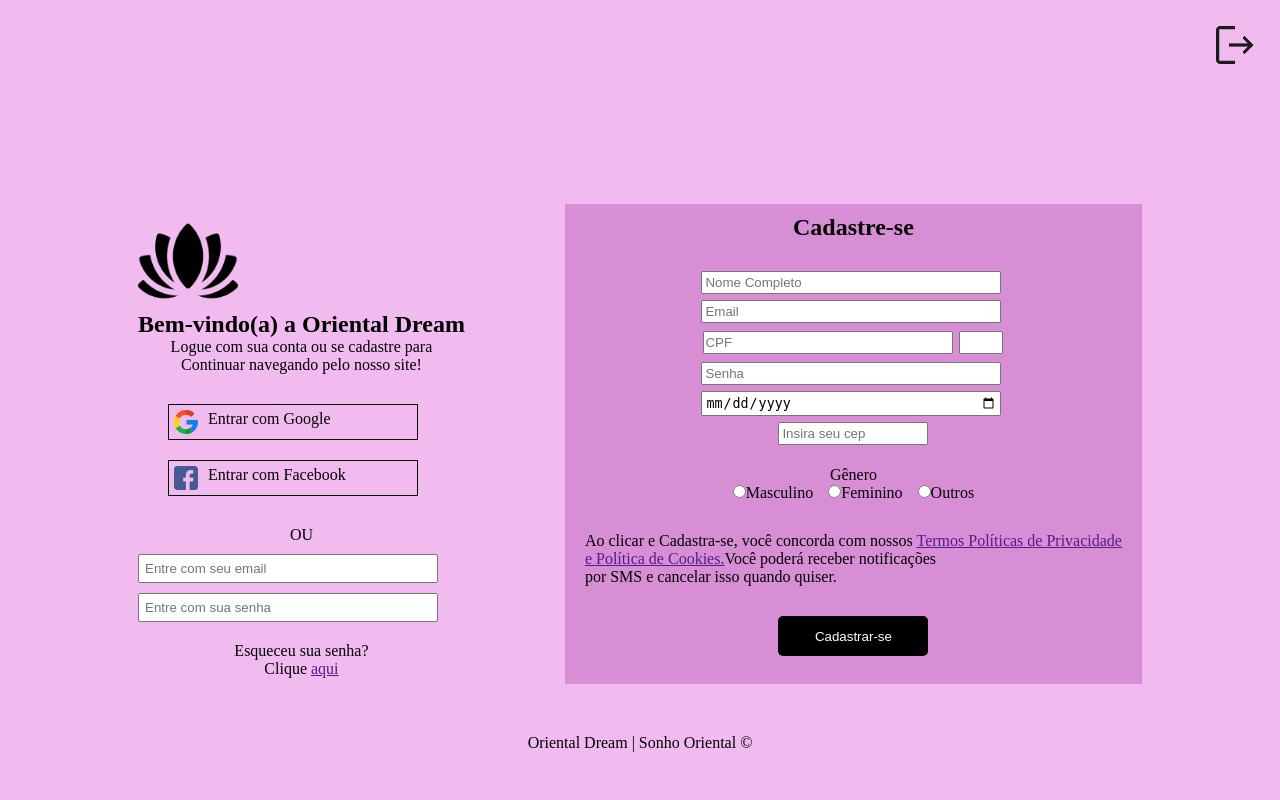
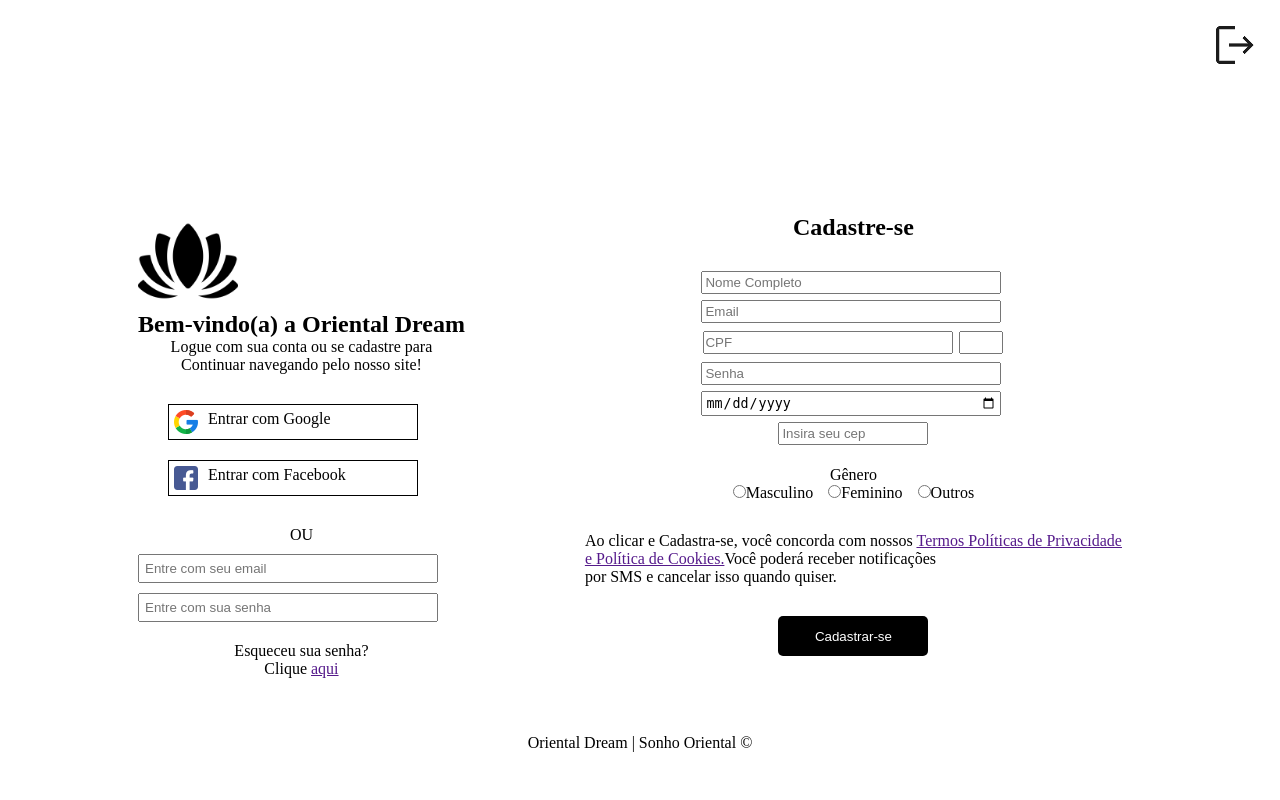
Before and after one commit to larissaog/orientaldream, a PHP site: page /cadastro/cadastro.html in a window 1280 px wide. Run offline with PHP 8.4, Linux system fonts and the light colour scheme.

Commit message:
correcao de cores para neutra

```diff
--- a/cadastro/cadastro.css
+++ b/cadastro/cadastro.css
@@ -8,7 +8,7 @@
 
 }
 body{
-     background-color: #f1bbf0;
+     /* background-color: #f1bbf0; */
 }
 .imgsaida{
     filter: invert(100%);
@@ -93,7 +93,7 @@ body{
 
 
 .filho1{
-   background-color: #d78ed5;
+   /* background-color: #d78ed5; */
 
     height: 480px;
 }
--- a/style.css
+++ b/style.css
@@ -423,7 +423,7 @@ a{
 
 .bemvindo{
      font-family: "Trade Winds", system-ui;
-     background-color: #BE6DBD;
+     /* -color: #BE6DBD;background */
 }
 
 
```
